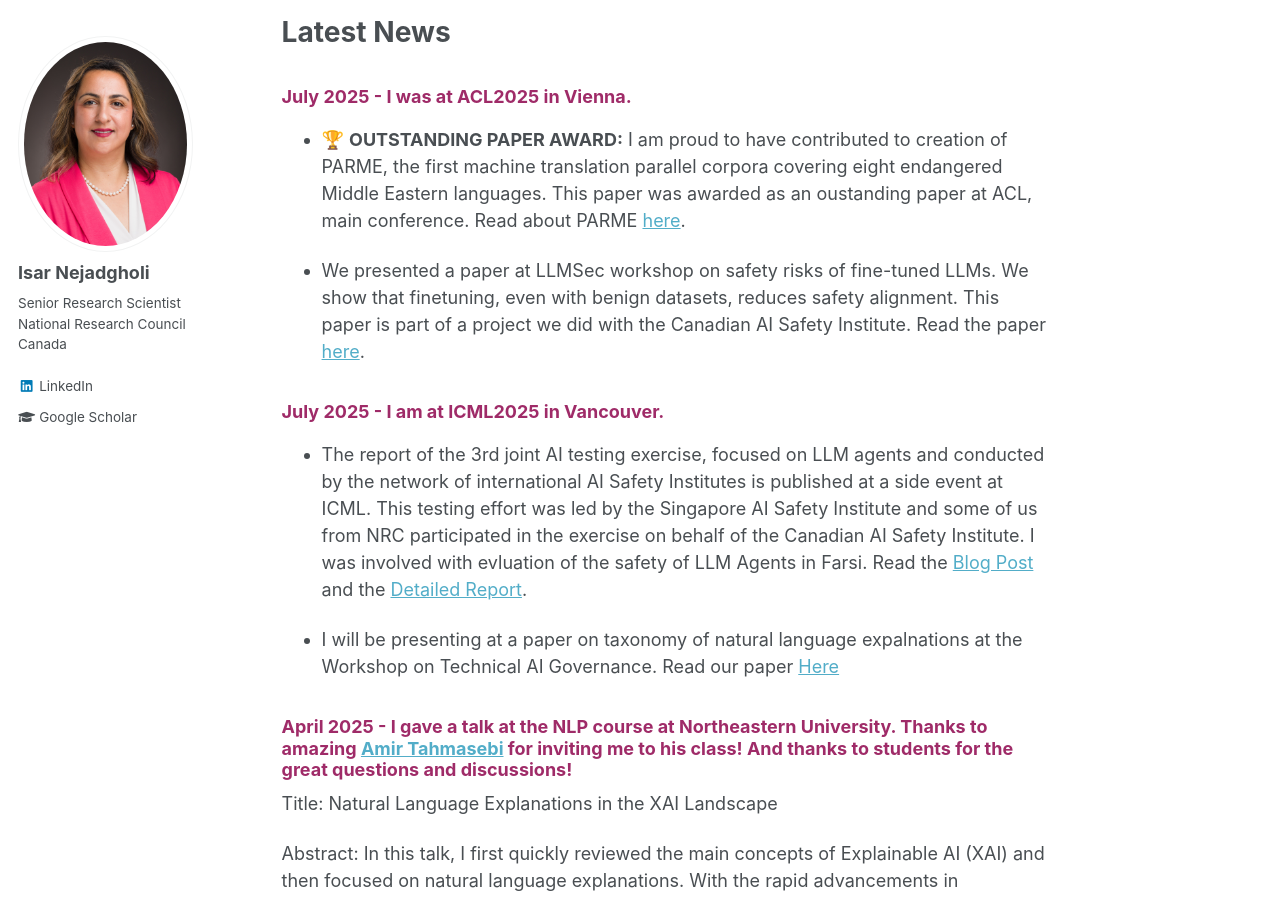
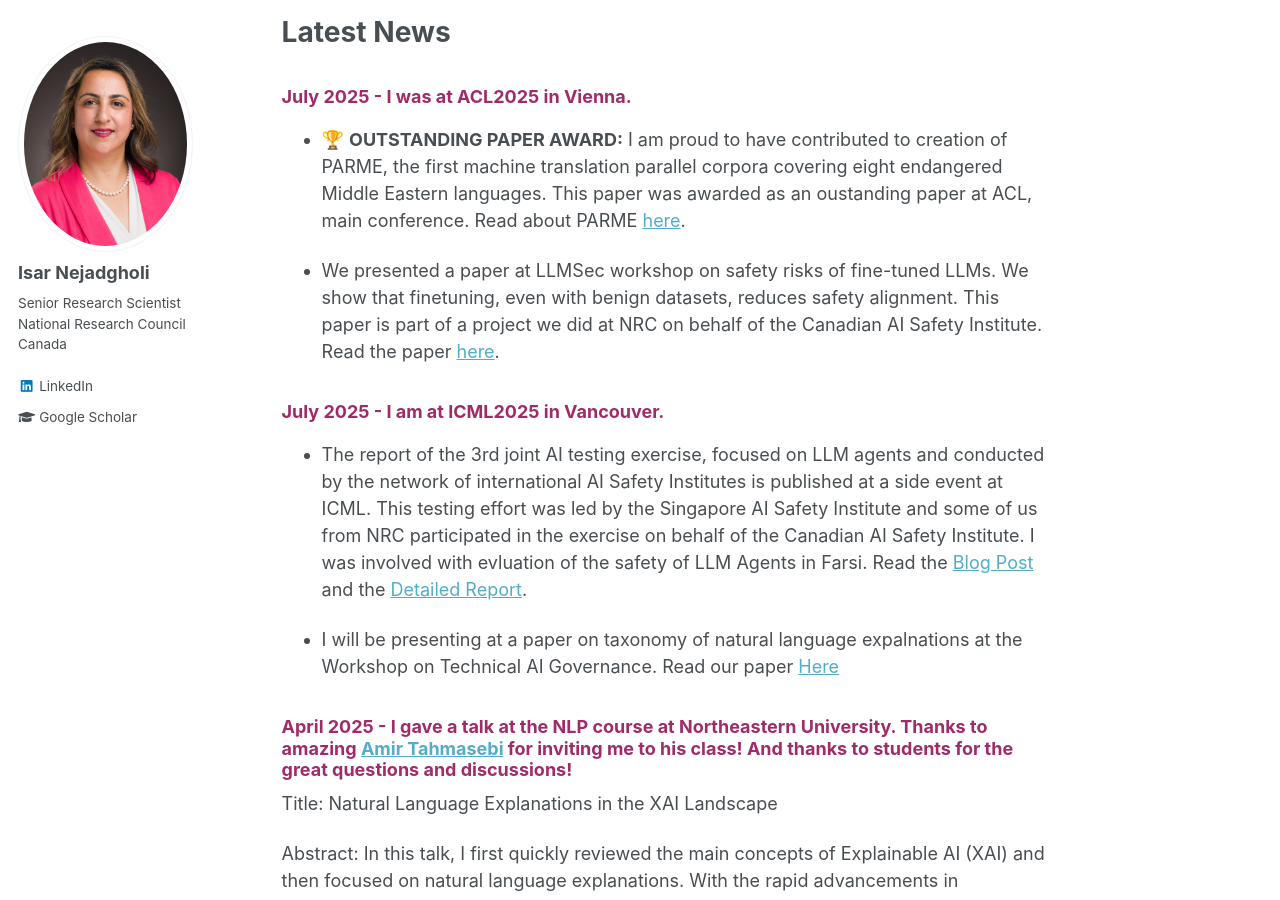
Before and after one commit to IsarNejad/IsarNejad.github.io, a Jekyll site: the page built from _pages/about.md, in a window 1280 px wide and 900 px high, scrolled down 490 px. Built offline with Jekyll 4.4.1, drawn with Linux system fonts in a browser that asks for light colours.

Commit message:
Update about.md

```diff
--- a/_pages/about.md
+++ b/_pages/about.md
@@ -17,7 +17,7 @@ I am a Senior Research Scientist at the [National Research Council Canada](https
 
 - 🏆 **OUTSTANDING PAPER AWARD:** I am proud to have contributed to creation of PARME, the first machine translation parallel corpora covering eight endangered Middle Eastern languages. This paper was awarded as an oustanding paper at ACL, main conference. Read about PARME [here](https://aclanthology.org/2025.acl-long.1451/).
 
-- We presented a paper at LLMSec workshop on safety risks of fine-tuned LLMs. We show that finetuning, even with benign datasets, reduces safety alignment. This paper is part of a project we did with the Canadian AI Safety Institute. Read the paper [here](https://arxiv.org/abs/2506.17209).
+- We presented a paper at LLMSec workshop on safety risks of fine-tuned LLMs. We show that finetuning, even with benign datasets, reduces safety alignment. This paper is part of a project we did at NRC on behalf of the Canadian AI Safety Institute. Read the paper [here](https://arxiv.org/abs/2506.17209).
 
 {: .amaranth-deep-purple}
 ### July 2025 - I am at ICML2025 in Vancouver.
```
